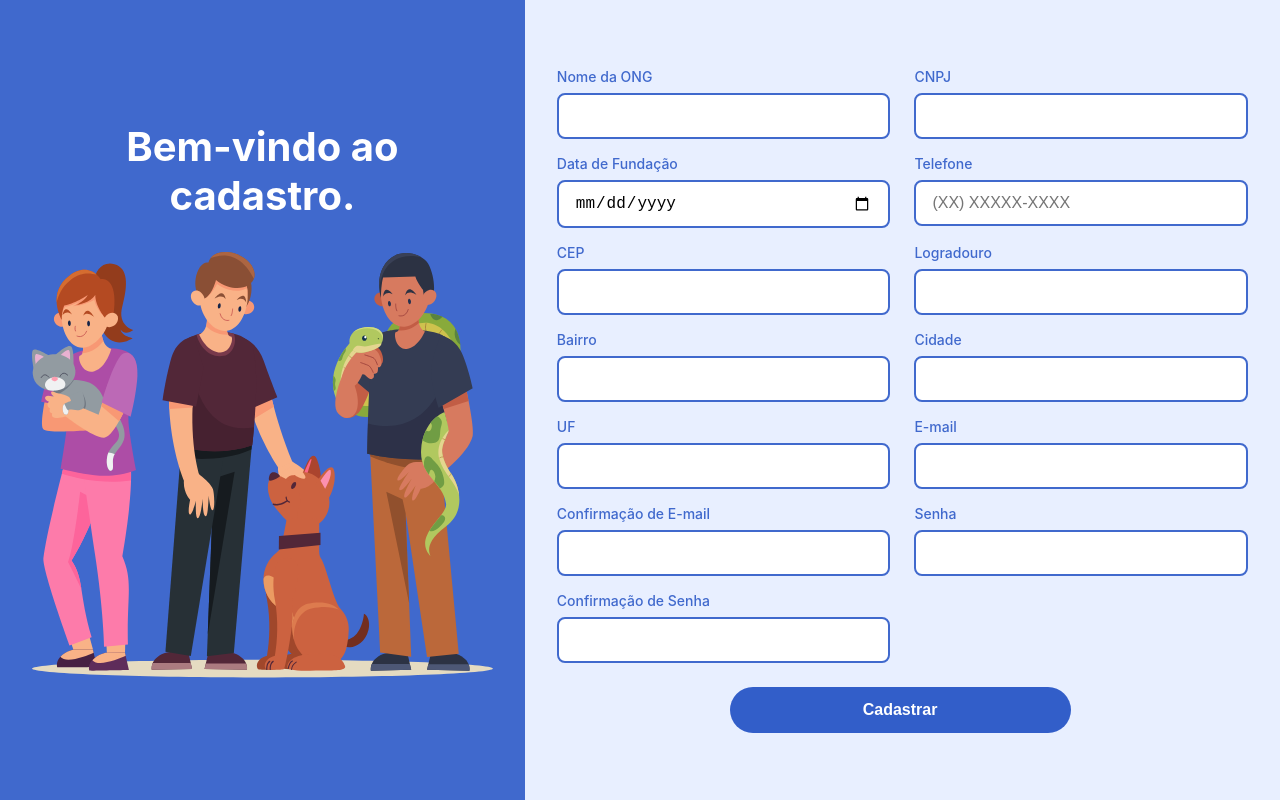
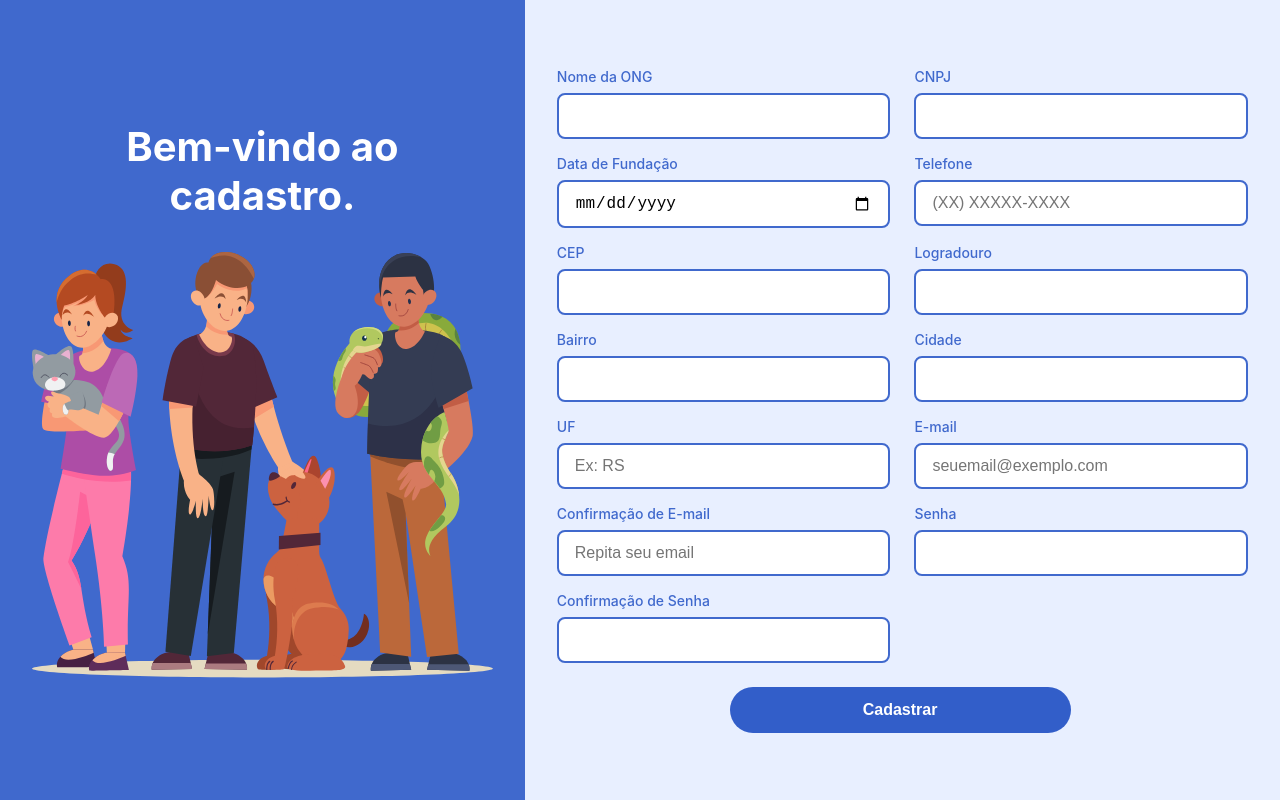
Before and after one commit to BrunnoCarvalho/pet-connect-fe, a React (Vite) app: page / in a window 1280 px wide. Built offline with nearby package versions, Linux system fonts and the light colour scheme; what password-validator would draw is missing.

Commit message:
Arrumando placeholders

```diff
--- a/src/entities/user/model/User.js
+++ b/src/entities/user/model/User.js
@@ -16,7 +16,7 @@ import { Address } from "./Address";
  */
 
 export const User = {
-    type: "",
+    type: "ong",
     name: "",
     lastname: "",
     email: "",
--- a/src/features/userRegistration/ui/AddressFields.jsx
+++ b/src/features/userRegistration/ui/AddressFields.jsx
@@ -58,6 +58,7 @@ export function AddressFields({ userData, handleAddressChange, validationErrors
           name="address.uf"
           value={userData.address.uf}
           onChange={(e) => handleAddressChange("uf", e.target.value)}
+          placeholder='Ex: RS'
         />
         {validationErrors.uf && <p className={styles.errorMessage}>{validationErrors.uf}</p>}
       </div>
--- a/src/features/userRegistration/ui/AuthFields.jsx
+++ b/src/features/userRegistration/ui/AuthFields.jsx
@@ -6,19 +6,19 @@ export function AuthFields({ userData, confirmFields, handleChange, handleConfir
     <>
       <div className={styles.formGroup}>
         <label className={styles.formLabel}>E-mail</label>
-        <input className={cn(styles.formInput, { [styles.inputError]: validationErrors.email })} type="email" name="email" value={userData.email} onChange={handleChange} />
+        <input className={cn(styles.formInput, { [styles.inputError]: validationErrors.email })} type="email" name="email" value={userData.email} onChange={handleChange} placeholder='seuemail@exemplo.com' />
          {validationErrors.email && <p className={styles.errorMessage}>{validationErrors.email}</p>}
       </div>
 
       <div className={styles.formGroup}>
         <label className={styles.formLabel}>Confirmação de E-mail</label>
-        <input className={cn(styles.formInput, { [styles.inputError]: validationErrors.email })} type="email" name="confirmEmail" value={confirmFields.confirmEmail} onChange={handleConfirmChange} />
+        <input className={cn(styles.formInput, { [styles.inputError]: validationErrors.email })} type="email" name="confirmEmail" value={confirmFields.confirmEmail} onChange={handleConfirmChange} placeholder='Repita seu email' />
         {validationErrors.email && <p className={styles.errorMessage}>{validationErrors.email}</p>}
       </div>
 
       <div className={styles.formGroup}>
         <label className={styles.formLabel}>Senha</label>
-        <input className={cn(styles.formInput, { [styles.inputError]: validationErrors.password })} type="password" name="password" value={userData.password} onChange={handleChange} />
+        <input className={cn(styles.formInput, { [styles.inputError]: validationErrors.password })} type="password" name="password" value={userData.password} onChange={handleChange}  />
         {validationErrors.password && <p className={styles.errorMessage}>{validationErrors.password}</p>}
       </div>
 
```
